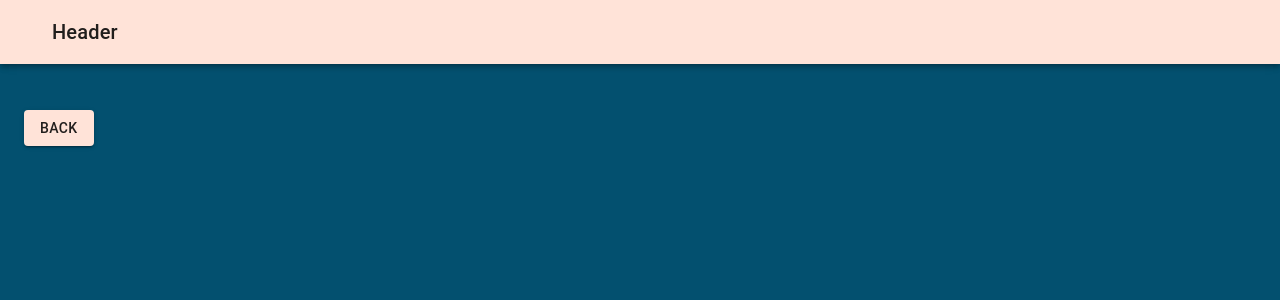
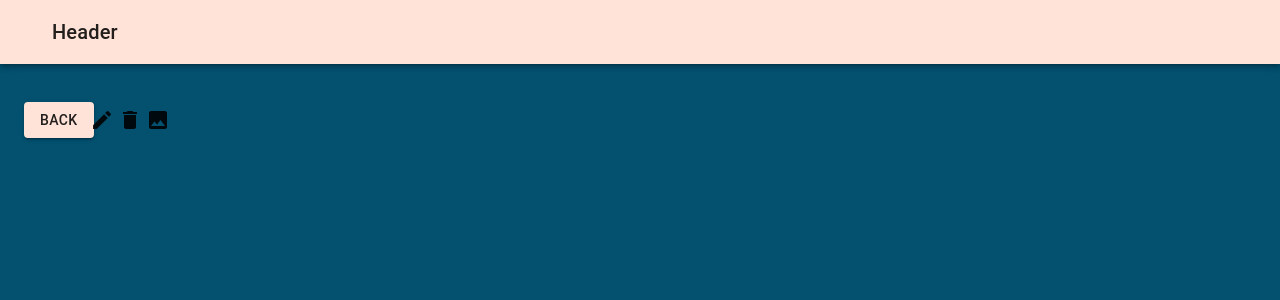
Before and after one commit to Ayut0/five_simple_questions, a React (Create React App) app: page /detail/0 in a window 1280 px wide. Shown: the top 300 px of the page. Built offline with nearby package versions, Linux system fonts and the light colour scheme.

Commit message:
Add toolbar

```diff
--- a/src/Contents/DetailView.js
+++ b/src/Contents/DetailView.js
@@ -1,17 +1,9 @@
-import { Button, Toolbar } from "@mui/material";
-import Link from "@mui/material/Link";
+import DetailToolBar from "./ToolBar"
+
 
 const DetailView = ()=>{
     return(
-        <Toolbar>
-            <Link to="/">
-                <Button
-                    variant="contained"
-                >
-                    Back
-                </Button>
-            </Link>
-        </Toolbar>
+        <DetailToolBar />
     )
 }
 
--- /dev/null
+++ b/src/Contents/ToolBar.js
@@ -0,0 +1,31 @@
+import { Button, IconButton, Toolbar } from "@mui/material";
+import EditIcon from "@mui/icons-material/Edit";
+import DeleteIcon from "@mui/icons-material/Delete";
+import PhotoIcon from "@mui/icons-material/Photo";
+import Link from "@mui/material/Link";
+
+const DetailToolBar = (props) =>{
+    return (
+      <Toolbar variant="dense">
+        <Link to="/">
+          <Button variant="contained" color="primary">
+            Back
+          </Button>
+        </Link>
+        <h2>{props.title}</h2>
+        <div>
+          <IconButton edge="start" color="inherit" aria-label="menu">
+            <EditIcon />
+          </IconButton>
+          <IconButton edge="start" color="inherit" aria-label="menu">
+            <DeleteIcon />
+          </IconButton>
+          <IconButton edge="start" color="inherit" aria-label="menu">
+            <PhotoIcon />
+          </IconButton>
+        </div>
+      </Toolbar>
+    );
+}
+
+export default DetailToolBar
```
